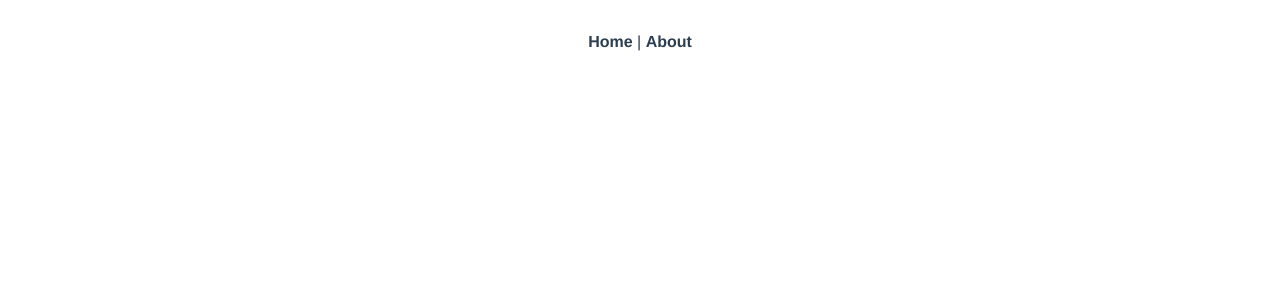
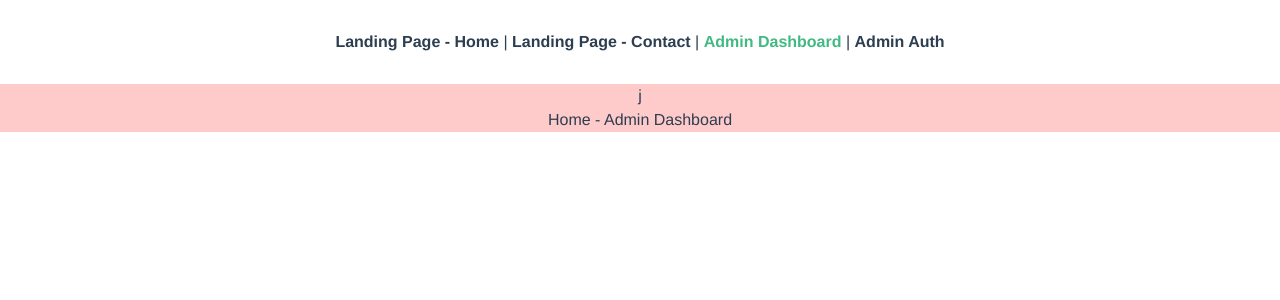
Before and after one commit to eksportir/eksportir, a Vue app: page /admin/dashboard in a window 1280 px wide. Before the commit this address had no page. Shown: the top 300 px of the page. Built offline with nearby package versions, Linux system fonts and the light colour scheme.

Commit message:
app skeleton router-view

```diff
--- a/public/index.html
+++ b/public/index.html
@@ -5,7 +5,7 @@
     <meta http-equiv="X-UA-Compatible" content="IE=edge">
     <meta name="viewport" content="width=device-width,initial-scale=1.0">
     <link rel="icon" href="<%= BASE_URL %>favicon.ico">
-    <title><%= htmlWebpackPlugin.options.title %></title>
+    <title>Exporter</title>
   </head>
   <body>
     <noscript>
--- a/src/App.vue
+++ b/src/App.vue
@@ -1,7 +1,9 @@
 <template>
   <div id="nav">
-    <router-link to="/">Home</router-link> |
-    <router-link to="/about">About</router-link>
+    <router-link to="/" isExactActive>Landing Page - Home</router-link> |
+    <router-link to="/contact">Landing Page - Contact</router-link> |
+    <router-link to="/admin/dashboard">Admin Dashboard</router-link> |
+    <router-link to="/login">Admin Auth</router-link>
   </div>
   <router-view/>
 </template>
--- a/src/components/HelloWorld.vue
+++ /dev/null
@@ -1,60 +0,0 @@
-<template>
-  <div class="hello">
-    <h1>{{ msg }}</h1>
-    <p>
-      For a guide and recipes on how to configure / customize this project,<br>
-      check out the
-      <a href="https://cli.vuejs.org" target="_blank" rel="noopener">vue-cli documentation</a>.
-    </p>
-    <h3>Installed CLI Plugins</h3>
-    <ul>
-      <li><a href="https://github.com/vuejs/vue-cli/tree/dev/packages/%40vue/cli-plugin-babel" target="_blank" rel="noopener">babel</a></li>
-      <li><a href="https://github.com/vuejs/vue-cli/tree/dev/packages/%40vue/cli-plugin-router" target="_blank" rel="noopener">router</a></li>
-      <li><a href="https://github.com/vuejs/vue-cli/tree/dev/packages/%40vue/cli-plugin-vuex" target="_blank" rel="noopener">vuex</a></li>
-      <li><a href="https://github.com/vuejs/vue-cli/tree/dev/packages/%40vue/cli-plugin-eslint" target="_blank" rel="noopener">eslint</a></li>
-    </ul>
-    <h3>Essential Links</h3>
-    <ul>
-      <li><a href="https://vuejs.org" target="_blank" rel="noopener">Core Docs</a></li>
-      <li><a href="https://forum.vuejs.org" target="_blank" rel="noopener">Forum</a></li>
-      <li><a href="https://chat.vuejs.org" target="_blank" rel="noopener">Community Chat</a></li>
-      <li><a href="https://twitter.com/vuejs" target="_blank" rel="noopener">Twitter</a></li>
-      <li><a href="https://news.vuejs.org" target="_blank" rel="noopener">News</a></li>
-    </ul>
-    <h3>Ecosystem</h3>
-    <ul>
-      <li><a href="https://router.vuejs.org" target="_blank" rel="noopener">vue-router</a></li>
-      <li><a href="https://vuex.vuejs.org" target="_blank" rel="noopener">vuex</a></li>
-      <li><a href="https://github.com/vuejs/vue-devtools#vue-devtools" target="_blank" rel="noopener">vue-devtools</a></li>
-      <li><a href="https://vue-loader.vuejs.org" target="_blank" rel="noopener">vue-loader</a></li>
-      <li><a href="https://github.com/vuejs/awesome-vue" target="_blank" rel="noopener">awesome-vue</a></li>
-    </ul>
-  </div>
-</template>
-
-<script>
-export default {
-  name: 'HelloWorld',
-  props: {
-    msg: String
-  }
-}
-</script>
-
-<!-- Add "scoped" attribute to limit CSS to this component only -->
-<style scoped>
-h3 {
-  margin: 40px 0 0;
-}
-ul {
-  list-style-type: none;
-  padding: 0;
-}
-li {
-  display: inline-block;
-  margin: 0 10px;
-}
-a {
-  color: #42b983;
-}
-</style>
--- a/src/router/index.js
+++ b/src/router/index.js
@@ -1,25 +1,47 @@
-import { createRouter, createWebHistory } from 'vue-router'
-import Home from '../views/Home.vue'
+import { createRouter, createWebHistory } from "vue-router";
 
 const routes = [
+
   {
-    path: '/',
-    name: 'Home',
-    component: Home
+    path: "/login",
+    name: "Login",
+    component: () => import("../views/Login.vue"),
   },
   {
-    path: '/about',
-    name: 'About',
-    // route level code-splitting
-    // this generates a separate chunk (about.[hash].js) for this route
-    // which is lazy-loaded when the route is visited.
-    component: () => import(/* webpackChunkName: "about" */ '../views/About.vue')
-  }
-]
+    path: "/admin",
+    name: "Administrator",
+    component: () => import("../views/layouts/AdminPage.vue"),
+    children: [
+      {
+        path: "dashboard",
+        name: "Dashboard",
+        component: () => import("../views/admin_page/Dashboard.vue"),
+      },
+    ],
+  },
+  {
+    path: "/",
+    name: "LandingPage",
+    component: () => import("../views/layouts/LandingPage.vue"),
+    children: [
+      {
+        path: "",
+        name: "Home",
+        component: () => import("../views/landing_page/Home.vue"),
+      },
+      {
+        path: "contact",
+        name: "Contact",
+        component: () => import("../views/landing_page/Contact.vue"),
+      },
+    ],
+  },
+];
 
 const router = createRouter({
   history: createWebHistory(process.env.BASE_URL),
-  routes
-})
+  linkActiveClass: "active",
+  routes,
+});
 
-export default router
+export default router;
--- a/src/views/About.vue
+++ /dev/null
@@ -1,5 +0,0 @@
-<template>
-  <div class="about">
-    <h1>This is an about page</h1>
-  </div>
-</template>
--- a/src/views/Home.vue
+++ /dev/null
@@ -1,18 +0,0 @@
-<template>
-  <div class="home">
-    <img alt="Vue logo" src="../assets/logo.png">
-    <HelloWorld msg="Welcome to Your Vue.js App"/>
-  </div>
-</template>
-
-<script>
-// @ is an alias to /src
-import HelloWorld from '@/components/HelloWorld.vue'
-
-export default {
-  name: 'Home',
-  components: {
-    HelloWorld
-  }
-}
-</script>
--- /dev/null
+++ b/src/views/Login.vue
@@ -0,0 +1,3 @@
+<template>
+  <p>Login Page</p>
+</template>
--- /dev/null
+++ b/src/views/admin_page/Dashboard.vue
@@ -0,0 +1,3 @@
+<template>
+  <p>Home - Admin Dashboard</p>
+</template>
--- /dev/null
+++ b/src/views/landing_page/Contact.vue
@@ -0,0 +1,3 @@
+<template>
+  <p>Landing Page - Kontak</p>
+</template>
--- /dev/null
+++ b/src/views/landing_page/Home.vue
@@ -0,0 +1,3 @@
+<template>
+  <p>Landing Page - Home</p>
+</template>
--- /dev/null
+++ b/src/views/layouts/AdminPage.vue
@@ -0,0 +1,6 @@
+<template>
+  <div class="bg-red-200">
+    <p>j</p>
+    <router-view />
+  </div>
+</template>
--- /dev/null
+++ b/src/views/layouts/LandingPage.vue
@@ -0,0 +1,12 @@
+<template>
+  <div>
+    <p>Landing Page Wrapper</p>
+    <router-view />
+  </div>
+</template>
+
+<script>
+export default {
+
+}
+</script>
```
